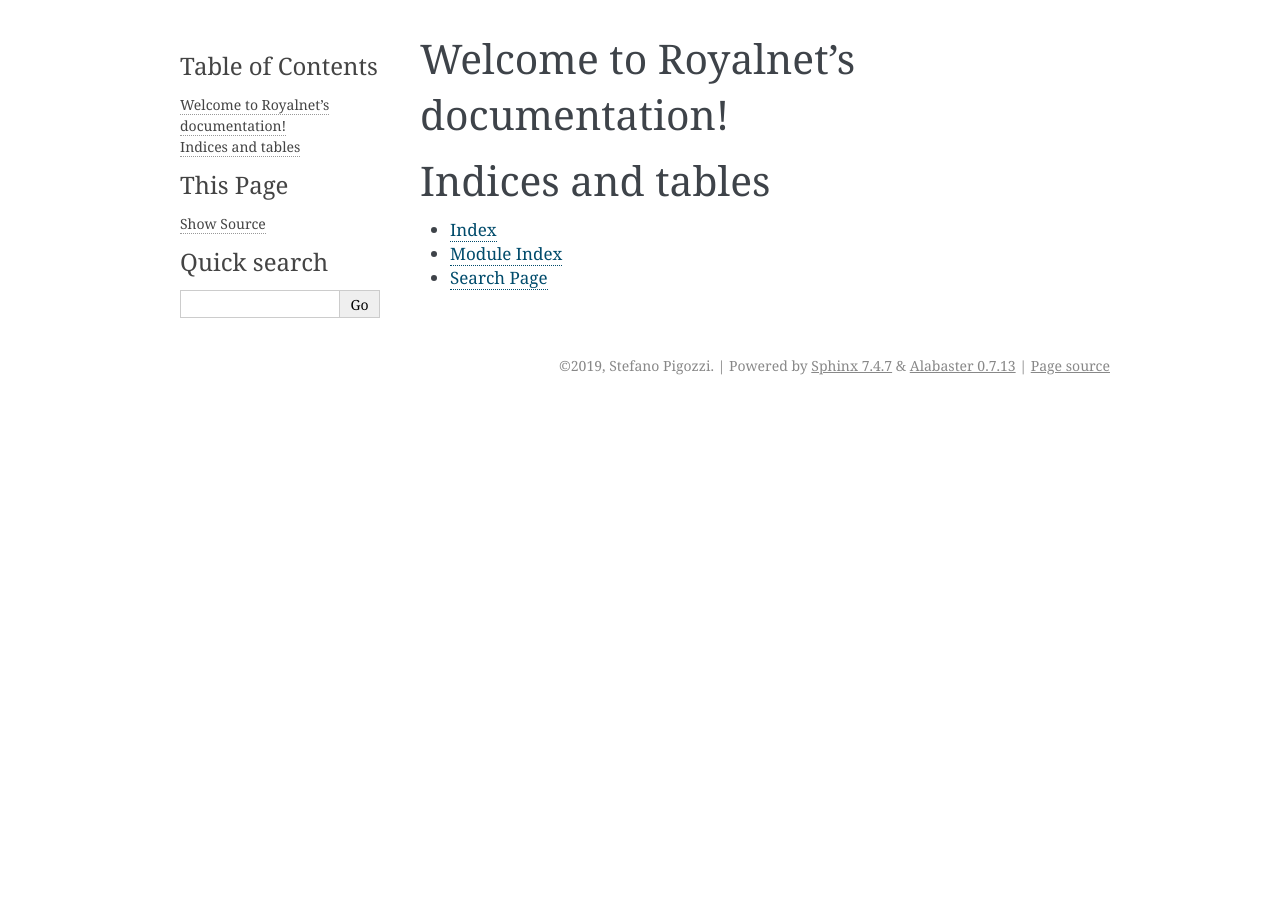
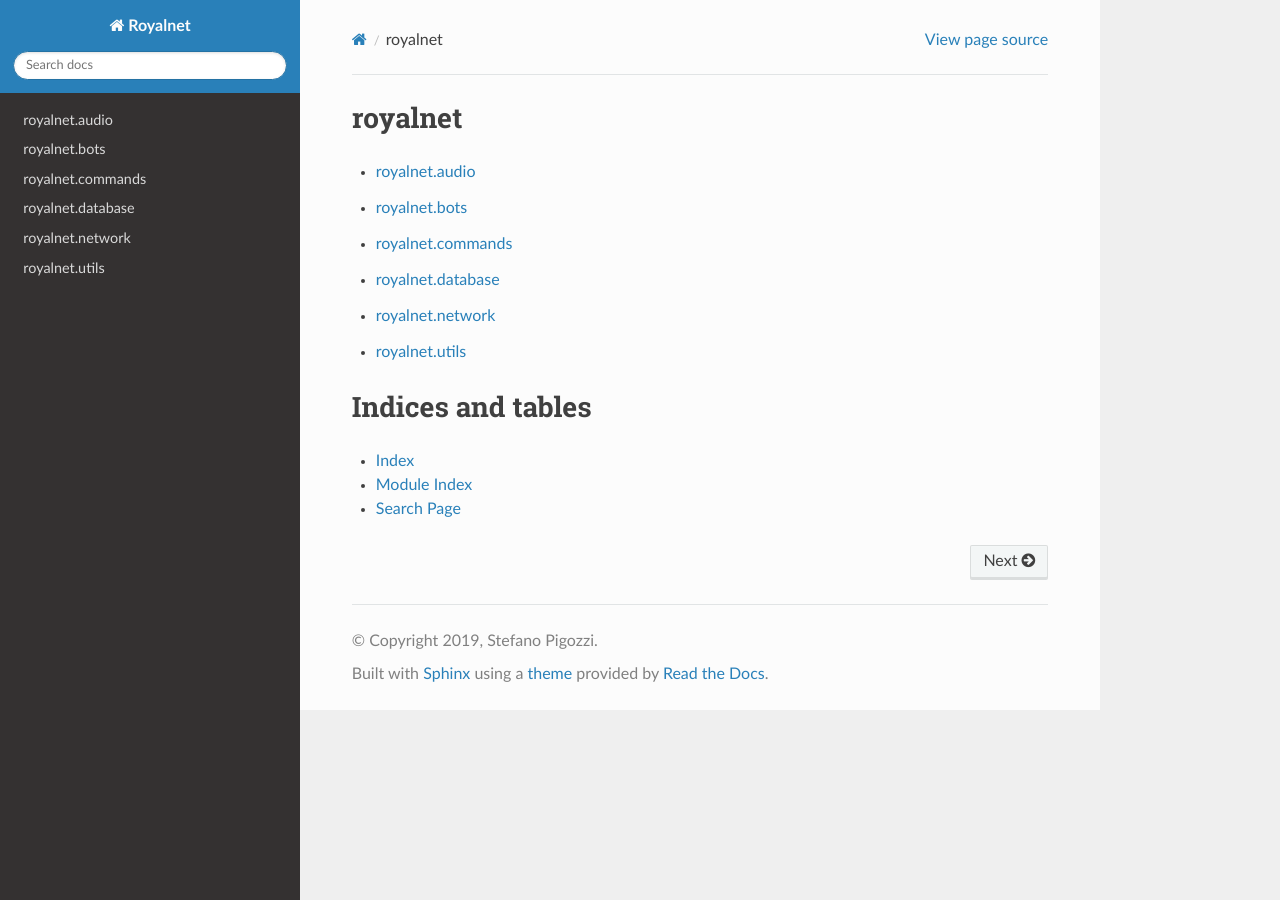
Before and after one commit to Steffo99/royalnet-5, a Sphinx documentation site: the page built from docs/index.rst, in a window 1280 px wide. Built offline with Sphinx 7.4.7 and the Read the Docs theme 2.0.0, drawn with Linux system fonts in a browser that asks for light colours.

Commit message:
Start work on some docs

```diff
--- /dev/null
+++ b/docs/audio.rst
@@ -0,0 +1,9 @@
+royalnet.audio
+====================================
+
+.. toctree::
+   :maxdepth: 2
+
+
+.. automodule:: royalnet.audio
+   :members:
--- /dev/null
+++ b/docs/bots.rst
@@ -0,0 +1,8 @@
+royalnet.bots
+====================================
+
+.. toctree::
+   :maxdepth: 2
+
+.. automodule:: royalnet.bots
+   :members:
--- /dev/null
+++ b/docs/commands.rst
@@ -0,0 +1,9 @@
+royalnet.commands
+====================================
+
+.. toctree::
+   :maxdepth: 2
+
+
+.. automodule:: royalnet.commands
+   :members:
--- a/docs/conf.py
+++ b/docs/conf.py
@@ -27,8 +27,7 @@ author = 'Stefano Pigozzi'
 # Add any Sphinx extension module names here, as strings. They can be
 # extensions coming with Sphinx (named 'sphinx.ext.*') or your custom
 # ones.
-extensions = [
-]
+extensions = ["sphinx.ext.autodoc"]
 
 # Add any paths that contain templates here, relative to this directory.
 templates_path = ['_templates']
@@ -44,7 +43,7 @@ exclude_patterns = ['_build', 'Thumbs.db', '.DS_Store']
 # The theme to use for HTML and HTML Help pages.  See the documentation for
 # a list of builtin themes.
 #
-html_theme = 'alabaster'
+html_theme = 'sphinx_rtd_theme'
 
 # Add any paths that contain custom static files (such as style sheets) here,
 # relative to this directory. They are copied after the builtin static files,
--- /dev/null
+++ b/docs/database.rst
@@ -0,0 +1,9 @@
+royalnet.database
+====================================
+
+.. toctree::
+   :maxdepth: 2
+
+
+.. automodule:: royalnet.database
+   :members:
--- a/docs/index.rst
+++ b/docs/index.rst
@@ -1,15 +1,15 @@
-.. Royalnet documentation master file, created by
-   sphinx-quickstart on Sat Apr 20 18:08:14 2019.
-   You can adapt this file completely to your liking, but it should at least
-   contain the root `toctree` directive.
-
-Welcome to Royalnet's documentation!
+royalnet
 ====================================
 
 .. toctree::
    :maxdepth: 2
-   :caption: Contents:
 
+   audio
+   bots
+   commands
+   database
+   network
+   utils
 
 
 Indices and tables
--- /dev/null
+++ b/docs/network.rst
@@ -0,0 +1,9 @@
+royalnet.network
+====================================
+
+.. toctree::
+   :maxdepth: 2
+
+
+.. automodule:: royalnet.network
+   :members:
--- /dev/null
+++ b/docs/utils.rst
@@ -0,0 +1,9 @@
+royalnet.utils
+====================================
+
+.. toctree::
+   :maxdepth: 2
+
+
+.. automodule:: royalnet.utils
+   :members:
--- a/requirements.txt
+++ b/requirements.txt
@@ -9,3 +9,5 @@ dateparser>=0.7.1
 discord.py>=1.0.1
 youtube_dl>=2019.4.7
 ffmpeg-python>=0.1.17
+Sphinx>=2.0.1
+sphinx_rtd_theme>=0.4.3
```
Also changed, not shown: 1 other file.
